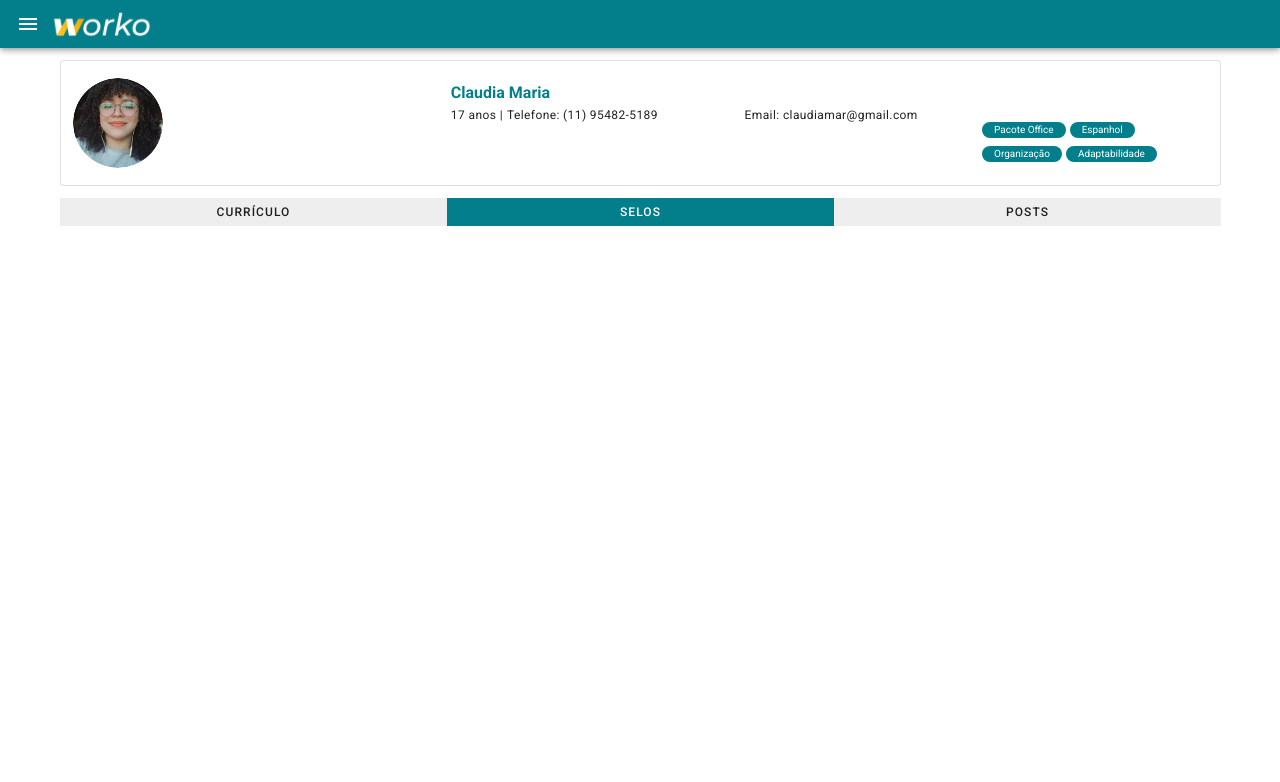
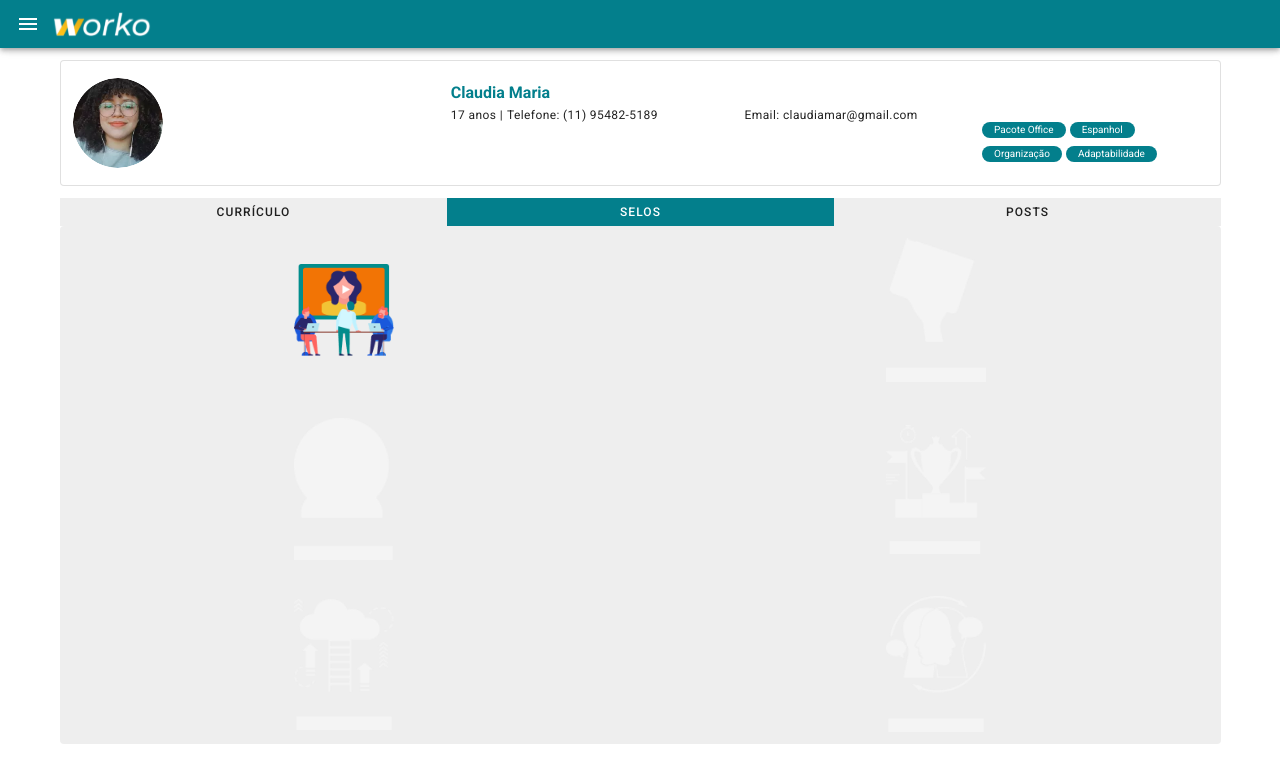
Before and after one commit to flpgst/worko, a Vue app: page /perfil in a window 1280 px wide. Both pictures are taken after a click on the button "SELOS". Shown: the top 782 px of the page. Built offline with nearby package versions, Linux system fonts and the light colour scheme.

Commit message:
criada seção Selos na view Perfil

```diff
--- /dev/null
+++ b/src/components/Selos.vue
@@ -0,0 +1,57 @@
+<template>
+  <v-card flat color="grey lighten-3">
+    <v-row justify="space-around" align="center" class="mb-3">
+      <v-col cols="auto">
+        <v-img :src="selo01Active" width="100" />
+      </v-col>
+      <v-col cols="auto">
+        <v-img :src="selo02Disabled" width="100" />
+      </v-col>
+    </v-row>
+
+    <v-row justify="space-around" align="center" class="mb-3">
+      <v-col cols="auto">
+        <v-img :src="selo03Disabled" width="100" />
+      </v-col>
+      <v-col cols="auto">
+        <v-img :src="selo04Disabled" width="100" />
+      </v-col>
+    </v-row>
+
+    <v-row justify="space-around" align="center" class="mb-3">
+      <v-col cols="auto">
+        <v-img :src="selo05Disabled" width="100" />
+      </v-col>
+      <v-col cols="auto">
+        <v-img :src="selo06Disabled" width="100" />
+      </v-col>
+    </v-row>
+  </v-card>
+</template>
+
+<script>
+import selo01Active from '@/database/images/selos/01-active.png';
+import selo02Disabled from '@/database/images/selos/02-disabled.png';
+import selo03Disabled from '@/database/images/selos/03-disabled.png';
+import selo04Disabled from '@/database/images/selos/04-disabled.png';
+import selo05Disabled from '@/database/images/selos/05-disabled.png';
+import selo06Disabled from '@/database/images/selos/06-disabled.png';
+
+export default {
+  name: 'selos-usuario',
+  props: {
+    usuario: {
+      type: Object,
+      default: null,
+    },
+  },
+  data: () => ({
+    selo01Active,
+    selo02Disabled,
+    selo03Disabled,
+    selo04Disabled,
+    selo05Disabled,
+    selo06Disabled,
+  }),
+};
+</script>
--- a/src/views/Perfil.vue
+++ b/src/views/Perfil.vue
@@ -64,11 +64,13 @@
     </v-row>
 
     <Curriculo v-if="tab === 'curriculo'" :usuario="usuario" />
+    <Selos v-else-if="tab === 'selos'" :usuario="usuario" />
   </v-container>
 </template>
 
 <script>
 import Curriculo from '@/components/Curriculo.vue';
+import Selos from '@/components/Selos.vue';
 
 import usuarios from '@/database/usuarios/usuarios';
 
@@ -76,6 +78,7 @@ export default {
   name: 'perfil',
   components: {
     Curriculo,
+    Selos,
   },
   data: () => ({
     usuario: usuarios[0],
```
